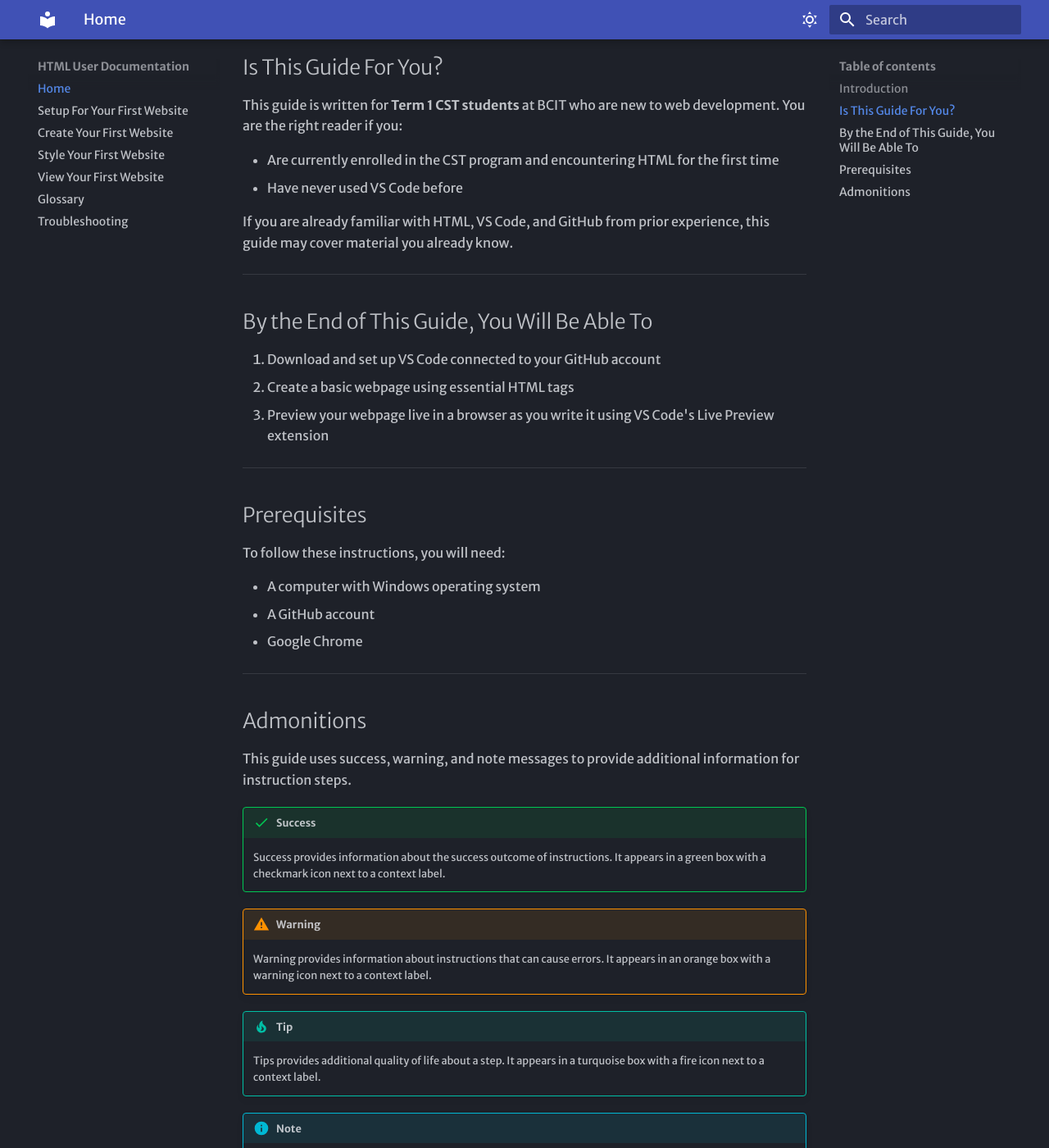
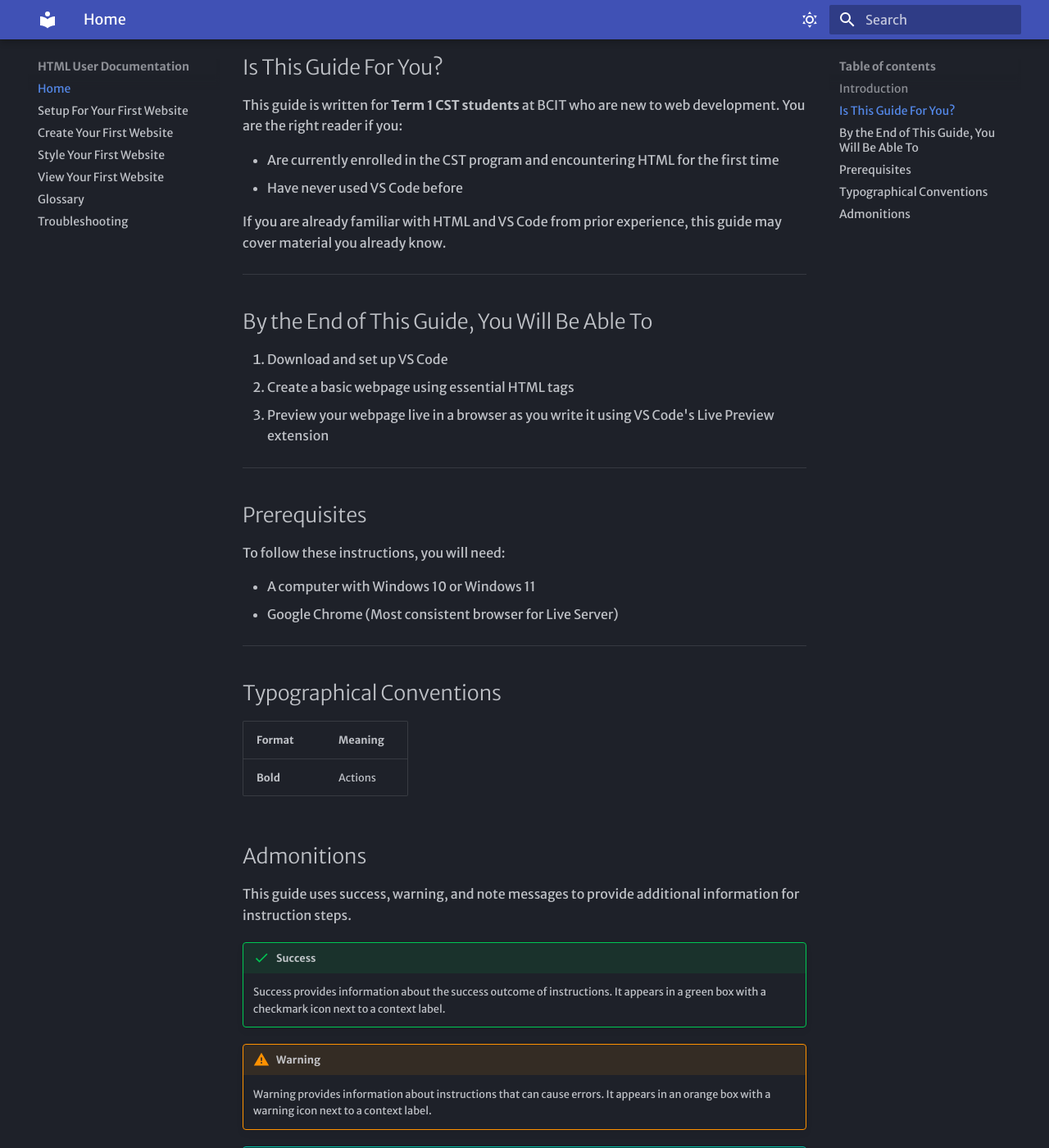
Before and after one commit to heckojay/Basic-HTML-Doc, an MkDocs documentation site: the page built from docs/index.md, in a window 1280 px wide and 1400 px high, scrolled down 427 px. Shown: the whole window at 82% size. Built offline with MkDocs 1.6.1 and Material for MkDocs 9.7.7, drawn with Linux system fonts in a browser that asks for light colours.

```diff
--- a/docs/index.md
+++ b/docs/index.md
@@ -13,13 +13,13 @@ This guide is written for **Term 1 CST students** at BCIT who are new to web dev
 - Are currently enrolled in the CST program and encountering HTML for the first time
 - Have never used VS Code before
 
-If you are already familiar with HTML, VS Code, and GitHub from prior experience, this guide may cover material you already know.
+If you are already familiar with HTML and VS Code from prior experience, this guide may cover material you already know.
 
 ---
 
 ## By the End of This Guide, You Will Be Able To
 
-1. Download and set up VS Code connected to your GitHub account
+1. Download and set up VS Code
 2. Create a basic webpage using essential HTML tags
 3. Preview your webpage live in a browser as you write it using VS Code's Live Preview extension
 
@@ -29,11 +29,17 @@ If you are already familiar with HTML, VS Code, and GitHub from prior experience
 
 To follow these instructions, you will need:
 
-- A computer with Windows operating system
-- A GitHub account
-- Google Chrome
+- A computer with Windows 10 or Windows 11
+- Google Chrome (Most consistent browser for Live Server)
 
 ---
+
+## Typographical Conventions
+
+| Format | Meaning |
+|-------|--------|
+| **Bold** | Actions |
+
 
 ## Admonitions
 
```
Also changed, not shown: Readme.md (added, +24 -0 lines).
